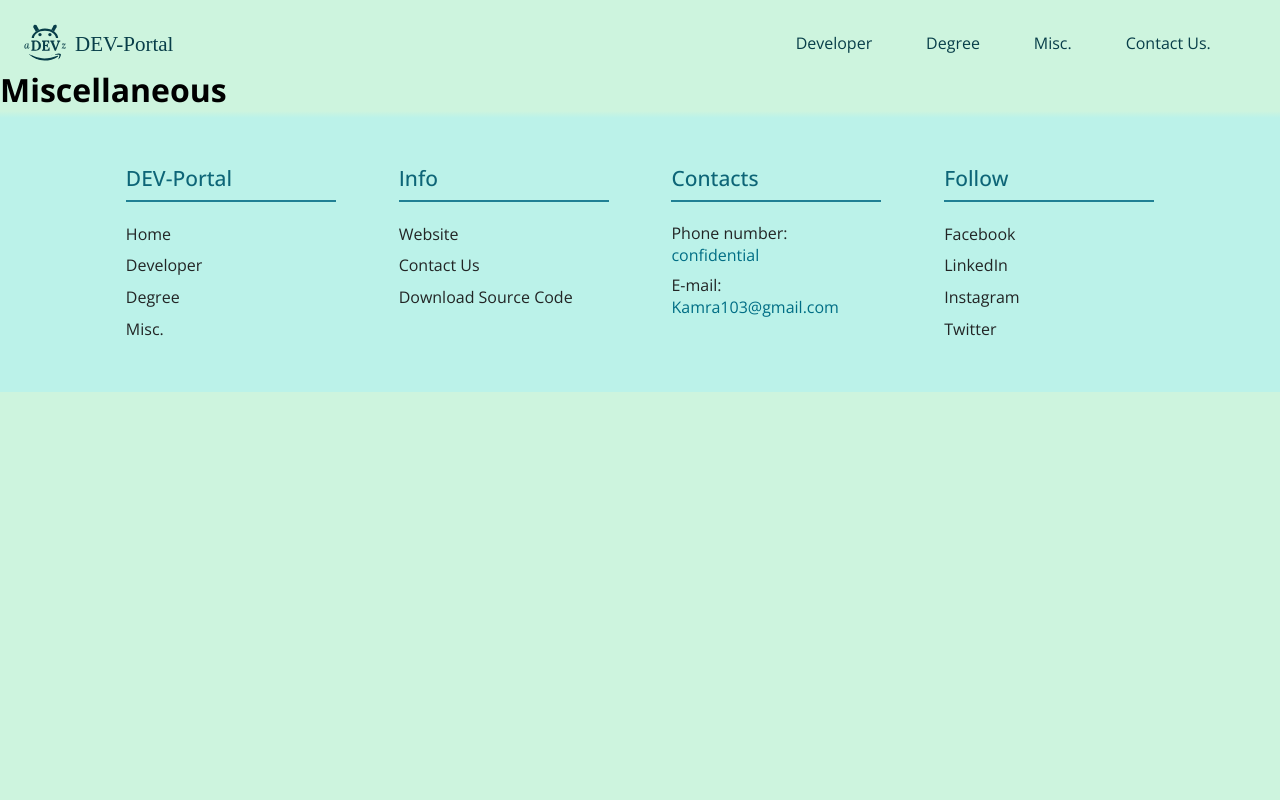
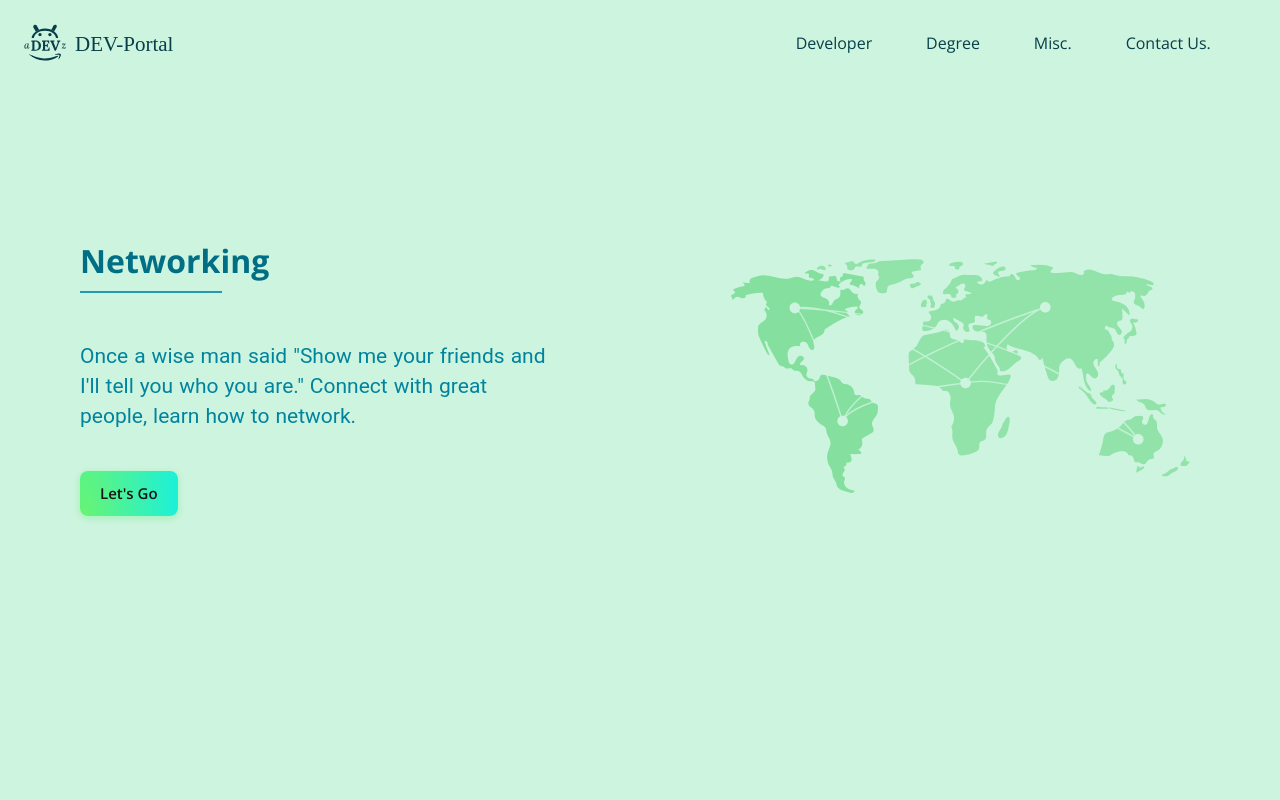
Before and after one commit to paragkatoch/DEV-Portal, a React (Create React App) app: page /misc in a window 1280 px wide. Shown: the top 800 px of the page. Built offline with nearby package versions, Linux system fonts and the light colour scheme; a web font is replaced by a local one.

Commit message:
implemented developer, degree, misc pages

```diff
--- a/src/Containers/DeveloperContainer.js
+++ /dev/null
@@ -1,10 +0,0 @@
-import ModuleCards from "../Components/ModuleCards";
-import { DeveloperModules } from "../ModuleData";
-
-export default function DeveloperContainer() {
-	return (
-		<article className="main-developer">
-			<ModuleCards cardsData={DeveloperModules} />
-		</article>
-	);
-}
--- /dev/null
+++ b/src/Containers/ModuleContainer.js
@@ -0,0 +1,9 @@
+import ModuleCards from "../Components/ModuleCards";
+
+export default function ModuleContainer({ data }) {
+	return (
+		<article className="main-developer">
+			<ModuleCards cardsData={data} />
+		</article>
+	);
+}
--- a/src/ModuleData.js
+++ b/src/ModuleData.js
@@ -2,6 +2,15 @@ import DomainDeveloper from "./assets/domain_developer.svg";
 import UpcomingDeveloper from "./assets/upcoming_developer.svg";
 import HelpDeveloper from "./assets/findhelp_developer.svg";
 import DoDontDeveloper from "./assets/dodont_developer.svg";
+
+import CoreDegree from "./assets/core_degree.svg";
+import CPDegree from "./assets/cp_degree.svg";
+import BenefitsDegree from "./assets/benefits_degree.svg";
+
+import NetworkMisc from "./assets/network_misc.svg";
+import AdviceMisc from "./assets/advice_misc.svg";
+import GrowthMisc from "./assets/growth_misc.svg";
+import AppMisc from "./assets/app_misc.svg";
 
 export const DeveloperModules = [
 	{
@@ -37,3 +46,65 @@ export const DeveloperModules = [
 		url: "/developer/do-dont",
 	},
 ];
+
+export const DegreeModules = [
+	{
+		title: "Keep CORE in line",
+		desc: "Better the foundation the longer you last in the battlefield.Check out some important CORE subjects that you must know as a developer.",
+		img: CoreDegree,
+		alt: "core subjects",
+		kickoff: "Let's Go",
+		url: "/degree/core",
+	},
+	{
+		title: "Competitive Programming",
+		desc: "Are you a born fighter, do you really think you have the zeal to compete? Check out what Competitive Programming has for you.",
+		img: CPDegree,
+		alt: "competitive programming",
+		kickoff: "Find Out",
+		url: "/core/competitive",
+	},
+	{
+		title: "Benefits of being a student",
+		desc: "Ever thought about the perks of being a student? All your dream companies are sending free gifts for you! Let’s see what’s in the box.",
+		img: BenefitsDegree,
+		alt: "benefits of a student",
+		kickoff: "Let's Go",
+		url: "/core/benefits",
+	},
+];
+
+export const MiscModules = [
+	{
+		title: "Networking",
+		desc: 'Once a wise man said "Show me your friends and I\'ll tell you who you are." Connect with great people, learn how to network.',
+		img: NetworkMisc,
+		alt: "networking between the world",
+		kickoff: "Let's Go",
+		url: "/misc/networking",
+	},
+	{
+		title: "Financial Advice",
+		desc: "Skills will get you glory, glory will get you money. Get in here for financial insights and build your assests. ",
+		img: AdviceMisc,
+		alt: "financial advices",
+		kickoff: "Find Out",
+		url: "/misc/financial_advice",
+	},
+	{
+		title: "Personal Growth",
+		desc: "Having skills isn’t enough, you should know how to present them. Be Confident, check out some best resources here.",
+		img: GrowthMisc,
+		alt: "personal growth",
+		kickoff: "Let's Go",
+		url: "/misc/growth",
+	},
+	{
+		title: "Must-have apps ",
+		desc: "If you spend most of your time on your phone, check out some of the best apps, you must have to be more productive.",
+		img: AppMisc,
+		alt: "must apps to have",
+		kickoff: "Show Me",
+		url: "/misc/apps",
+	},
+];
--- a/src/Pages/Degree.js
+++ b/src/Pages/Degree.js
@@ -1,12 +1,12 @@
 import React from "react";
-import BasicFrame from "../Containers/BasicFrame";
+import ModuleContainer from "../Containers/ModuleContainer";
+import PageFrame from "../Containers/PageFrame";
+import { DegreeModules } from "../ModuleData";
 
 export default function Degree() {
 	return (
-		<>
-			<BasicFrame>
-				<h1>Degree</h1>
-			</BasicFrame>
-		</>
+		<PageFrame>
+			<ModuleContainer data={DegreeModules} />
+		</PageFrame>
 	);
 }
--- a/src/Pages/Developer.js
+++ b/src/Pages/Developer.js
@@ -1,10 +1,11 @@
 import PageFrame from "../Containers/PageFrame";
-import DeveloperContainer from "../Containers/DeveloperContainer";
+import ModuleContainer from "../Containers/ModuleContainer";
+import { DeveloperModules } from "../ModuleData";
 
 export default function Developer() {
 	return (
 		<PageFrame>
-			<DeveloperContainer />
+			<ModuleContainer data={DeveloperModules} />
 		</PageFrame>
 	);
 }
--- a/src/Pages/Miscellaneous.js
+++ b/src/Pages/Miscellaneous.js
@@ -1,12 +1,12 @@
 import React from "react";
-import BasicFrame from "../Containers/BasicFrame";
+import ModuleContainer from "../Containers/ModuleContainer";
+import PageFrame from "../Containers/PageFrame";
+import { MiscModules } from "../ModuleData";
 
 export default function Miscellaneous() {
 	return (
-		<>
-			<BasicFrame>
-				<h1>Miscellaneous</h1>
-			</BasicFrame>
-		</>
+		<PageFrame>
+			<ModuleContainer data={MiscModules} />
+		</PageFrame>
 	);
 }
--- a/src/styles/ModuleCards.scss
+++ b/src/styles/ModuleCards.scss
@@ -1,9 +1,7 @@
 .module-cards {
 	display: grid;
 	grid-template-columns: 1fr;
-	row-gap: 16rem;
-
-	margin-top: 6rem;
+	row-gap: 20vh;
 
 	.module-card {
 		display: grid;
@@ -12,6 +10,8 @@
 
 		align-items: center;
 		justify-items: center;
+
+		height: 65vh;
 
 		.card-data {
 			header {
```
